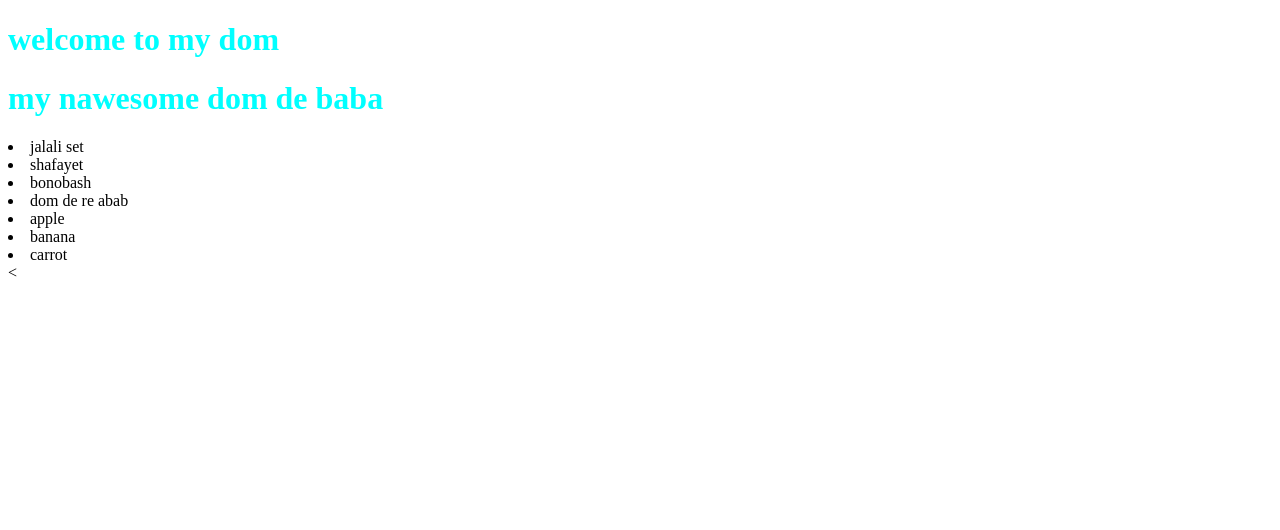
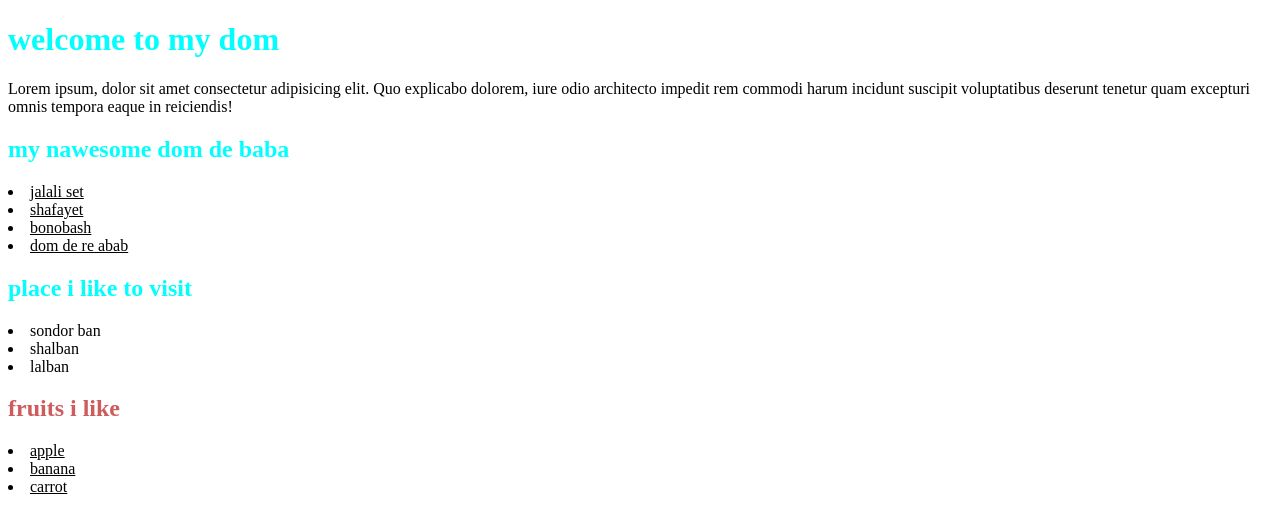
Before and after one commit to Shofikul2024/milestone-5-tour-of-dom-, a plain HTML site: page index.html in a window 1280 px wide. Drawn offline with Linux system fonts and the light colour scheme.

Commit message:
adde id info

```diff
--- a/index.html
+++ b/index.html
@@ -6,32 +6,66 @@
     <meta name="viewport" content="width=device-width, initial-scale=1.0">
     <title>tour of dom </title>
     <link rel="stylesheet" href="styles/styles.css">
+<!-- <style>
+
+    #fruits-title{
+        color:blue ;
+
+            }
+
+</style>
+         -->
+
+
 </head>
 
 <body>
     <header>
         <h1> welcome to my dom </h1>
+        Lorem ipsum, dolor sit amet consectetur adipisicing elit. Quo explicabo dolorem, iure odio architecto impedit rem commodi harum incidunt suscipit voluptatibus deserunt tenetur quam excepturi omnis tempora eaque in reiciendis!
 
     </header>
 
-    <main>
-
-        <h1> my nawesome dom de baba </h1>
-    </main>
 
 
-    <li> jalali set </li>
+        <section>
+
+            <h1 id="dom-title"> my nawesome dom de baba </h1>
+            <u> <li> jalali set </li>
                 <li> shafayet </li>
                 <li> bonobash </li>
                 <li> dom de re abab </li>
 
+            </u>
+
+
+        </section>
+
+
+        <section>
+
+<h1 id="places-title"> place i like to visit </h1>
+<li> sondor ban </li>
+<li>shalban</li>
+<li> lalban</li>
+
+        </section>
+
+
+        <section>
+
+            <h1 id="fruits-title"> fruits i like  </h1>
+            <u>
 
                 <li> apple </li>
                 <li> banana</li>
                 <li> carrot</li>
 
                 </ul>
-    < </h1>
+
+        </section>
+
+
 
         <script src="/js/dom.js"></script>
         <script> console.log("  adding js inside the html file ")</script>
--- a/styles/styles.css
+++ b/styles/styles.css
@@ -8,3 +8,9 @@ ul{
 
      color: blue;
 }
+
+
+
+#fruits-title{
+color: indianred;
+}
```
Lines whose indentation alone changed are shown as unchanged.
